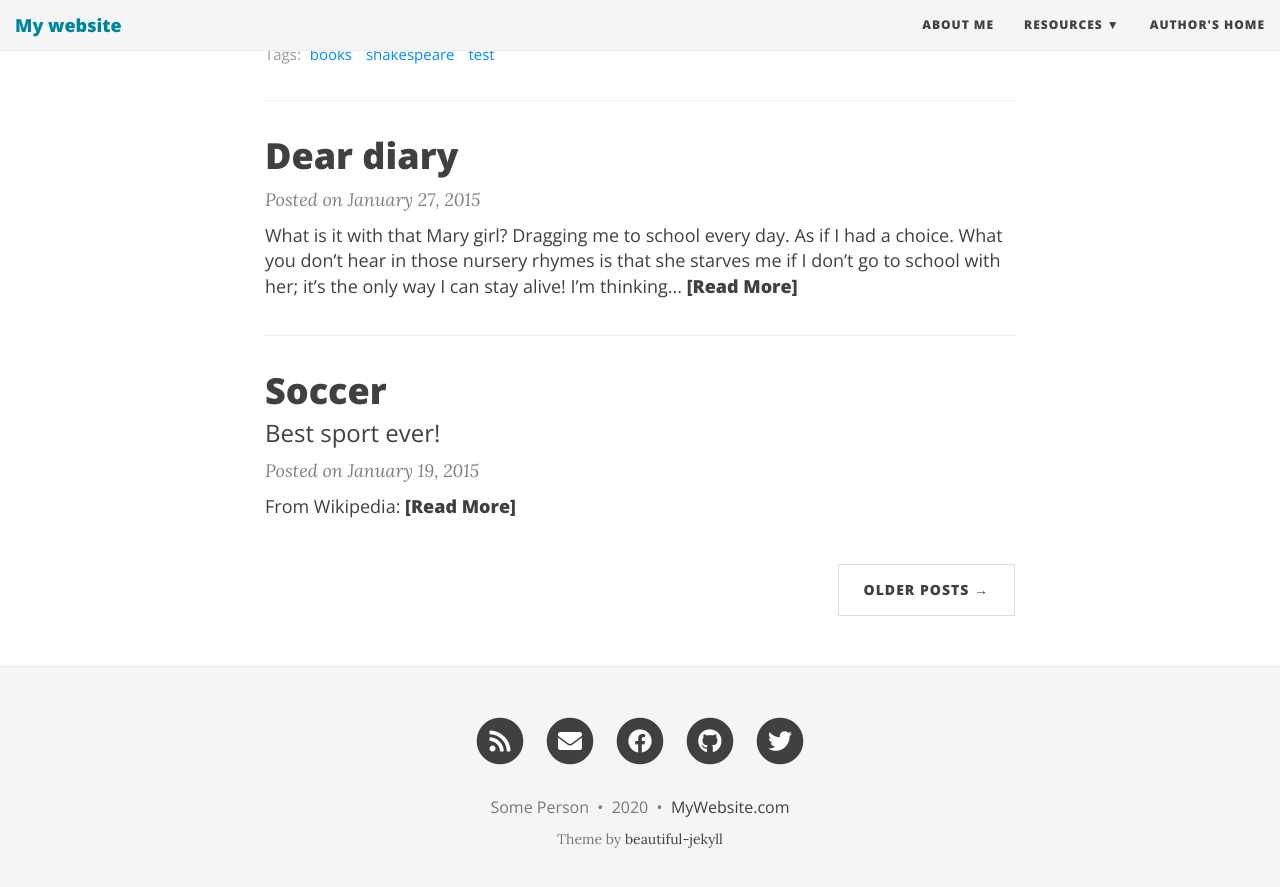
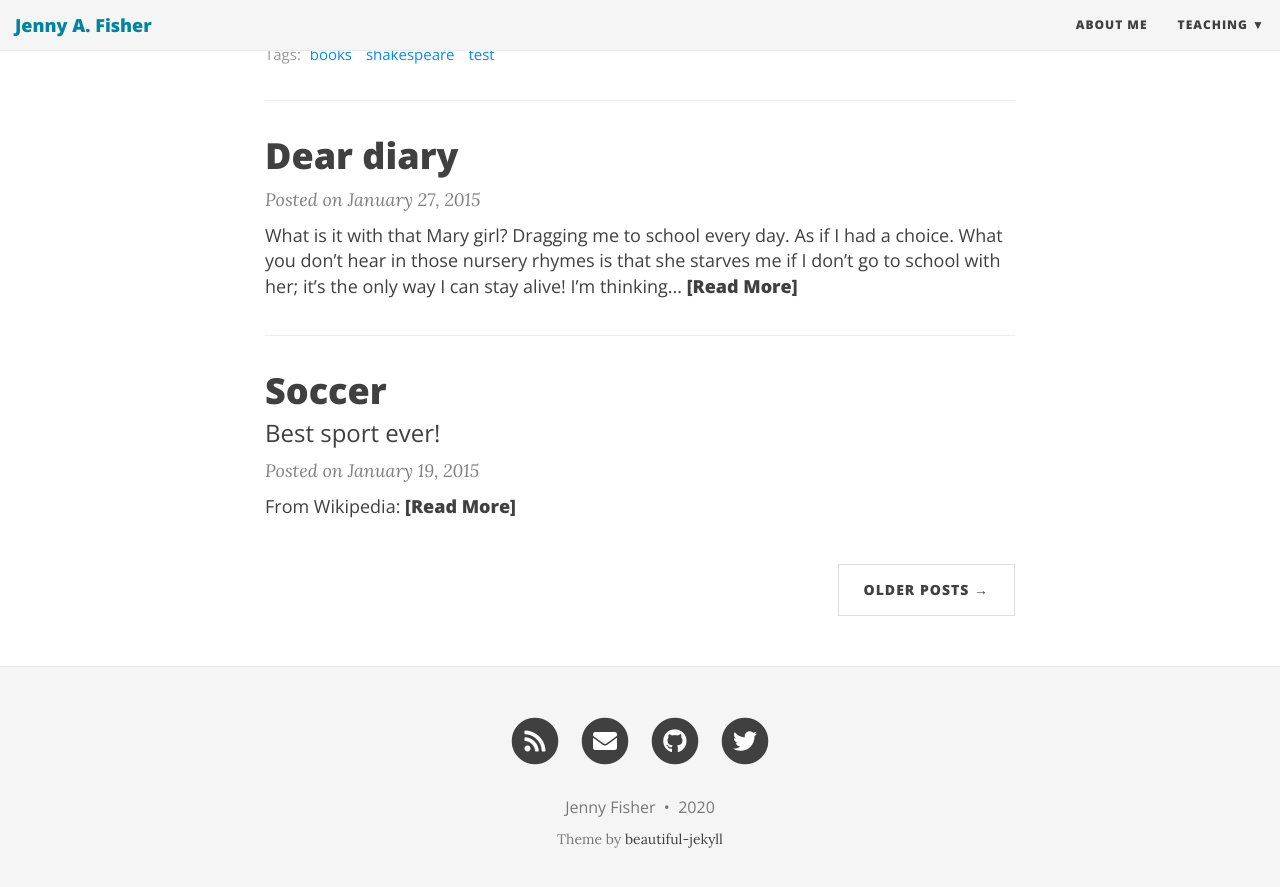
Before and after one commit to jennyfisher/jennyfisher.github.io, a Jekyll site: the page built from index.html, in a window 1280 px wide and 900 px high, scrolled down 1134 px. Shown: the top 887 px of the window. Built offline with Jekyll 4.4.1, drawn with Linux system fonts in a browser that asks for light colours; nearby versions of some CDN libraries; the list of posts is cut into pages by our own code.

Commit message:
Update _config.yml

```diff
--- a/_config.yml
+++ b/_config.yml
@@ -1,10 +1,10 @@
 # --- General options --- #
 
 # Name of website
-title: My website
+title: Jenny A. Fisher
 
 # Short description of your site
-description: A virtual proof that I'm awesome
+description: Centre for Atmospheric Chemistry, University of Wollongong
 
 # --- Local development options ---
 # If your website is hosted locally rather than on GitHub, then you need to uncomment the next two parameters to set the url and baseurl
@@ -21,14 +21,14 @@ description: A virtual proof that I'm awesome
 # List of links in the navigation bar
 navbar-links:
   About Me: "aboutme"
-  Resources:
-    - Beautiful Jekyll: "http://deanattali.com/beautiful-jekyll/"
-    - Learn markdown: "http://www.markdowntutorial.com/"
-  Author's home: "http://deanattali.com"
+  Teaching:
+    - Teaching Portfolio: "https://sites.google.com/view/jfisher-teaching-portfolio/home"
+    - Jupyter Notebooks: "https://jennyfisher.github.io/computing-modelling-earthsci/"
+
 
 # Image to show in the navigation bar - image must be a square (width = height)
 # Remove this parameter if you don't want an image in the navbar
-avatar: "/img/avatar-icon.png"
+#avatar: "/img/avatar-icon.png"
 
 # If you want to have an image logo in the top-left corner instead of the title text,
 # then specify the following parameter
@@ -60,7 +60,7 @@ footer-link-col: "#404040"
 # Change all these values or delete the ones you don't want.
 # Important: you must keep the "name" parameter, everything else you can remove
 author:
-  name: Some Person
+  name: Jenny Fisher
 
 # Select your active Social Network Links.
 # Uncomment the links you want to show in the footer and add your information to each link.
@@ -68,10 +68,10 @@ author:
 # If you want to add a new link that isn't here, you'll need to also edit the file _data/SocialNetworks.yml
 social-network-links:
   rss: true
-  email: "someone@example.com"
-  facebook: deanattali
-  github: daattali
-  twitter: daattali
+  email: "jennyf@uow.edu.au"
+  #facebook: deanattali
+  github: jennyfisher
+  twitter: AtmosJennyF
 #  reddit: yourname
 #  linkedin: daattali
 #  xing: yourname
@@ -88,12 +88,12 @@ social-network-links:
 # Select which share links to show in posts
 share-links-active:
   twitter: true
-  facebook: true
-  linkedin: true
+  #facebook: true
+  #linkedin: true
 
 # How to display the link to the website in the footer
 # Remove this if you don't want a link in the footer
-url-pretty: "MyWebsite.com"  # eg. "deanattali.com/beautiful-jekyll"
+#url-pretty: "MyWebsite.com"  # eg. "deanattali.com/beautiful-jekyll"
 
 # --- Web Statistics Section --- #
 
```
